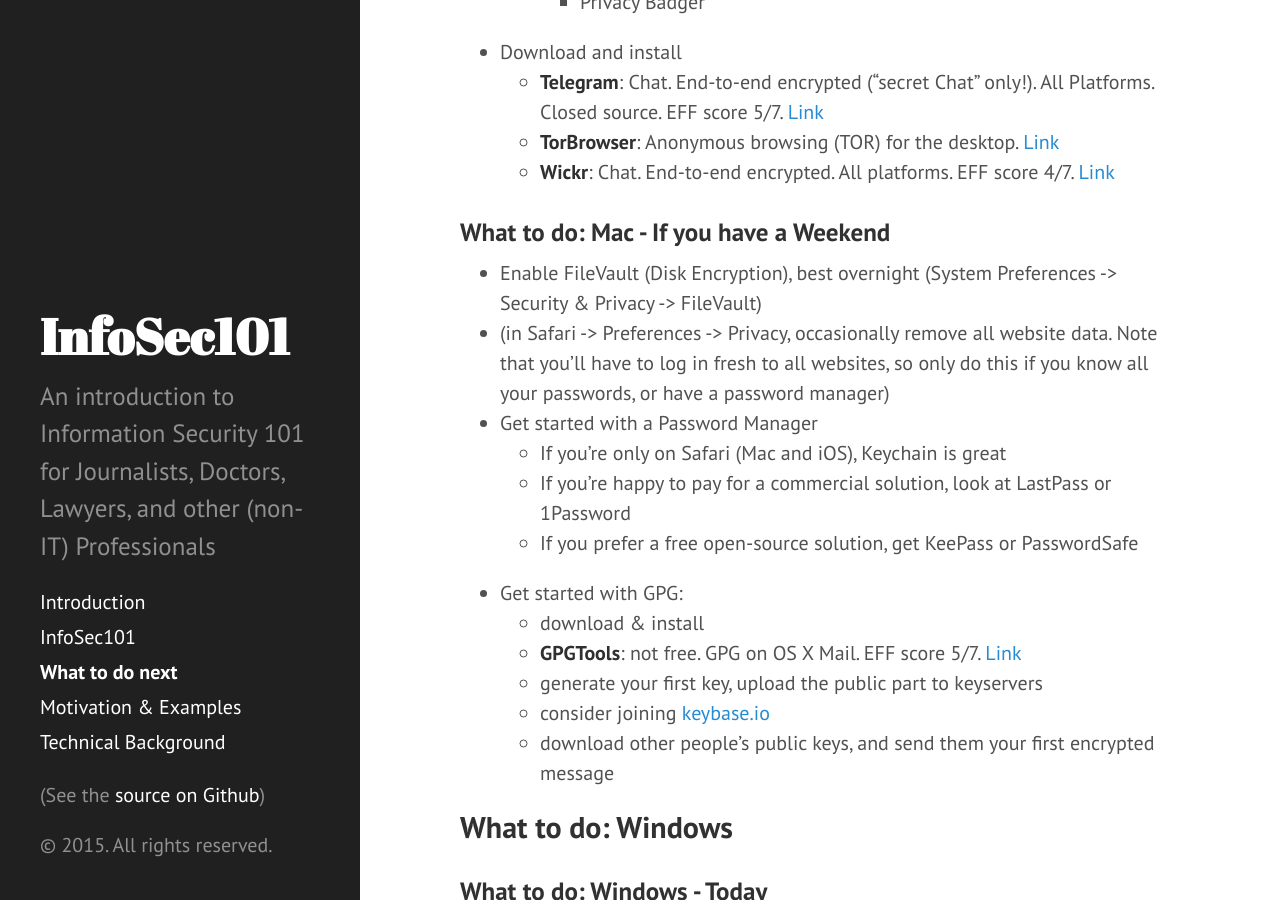
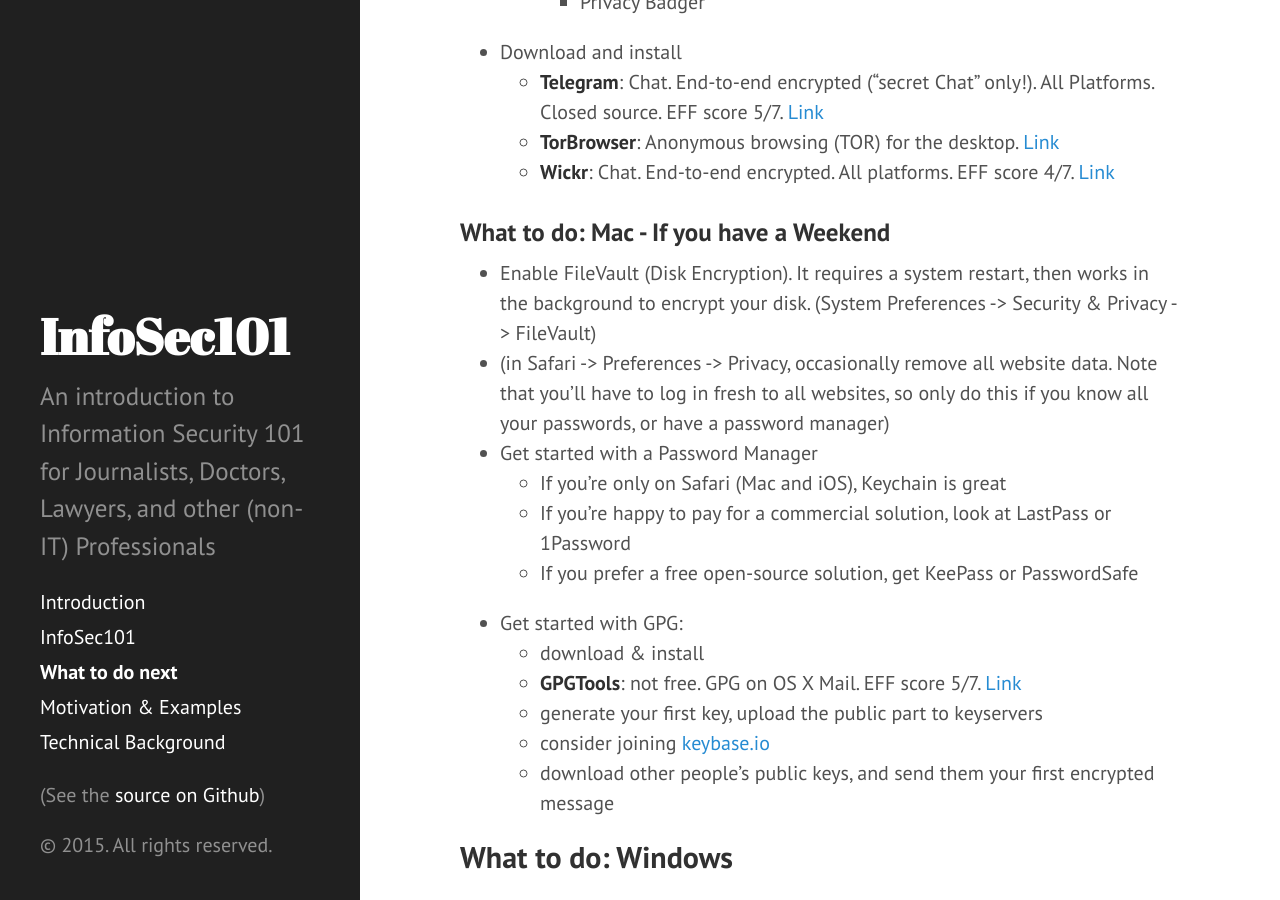
Before and after one commit to fabianlischka/InfoSec101, a Jekyll site: the page built from p2-WhatToDoNext.md, in a window 1280 px wide and 900 px high, scrolled down 2485 px. Built offline with Jekyll 4.4.1, drawn with Linux system fonts in a browser that asks for light colours; Markdown is read by kramdown in place of the engine named in the settings.

Commit message:
FileVault details

```diff
--- a/p2-WhatToDoNext.md
+++ b/p2-WhatToDoNext.md
@@ -73,7 +73,7 @@
 
 ### What to do: Mac - If you have a Weekend
 
-- Enable FileVault (Disk Encryption), best overnight (System Preferences -> Security & Privacy -> FileVault)
+- Enable FileVault (Disk Encryption). It requires a system restart, then works in the background to encrypt your disk. (System Preferences -> Security & Privacy -> FileVault)
 - (in Safari -> Preferences -> Privacy, occasionally remove all website data. Note that you'll have to log in fresh to all websites, so only do this if you know all your passwords, or have a password manager)
 - Get started with a Password Manager
     - If you're only on Safari (Mac and iOS), Keychain is great
```
